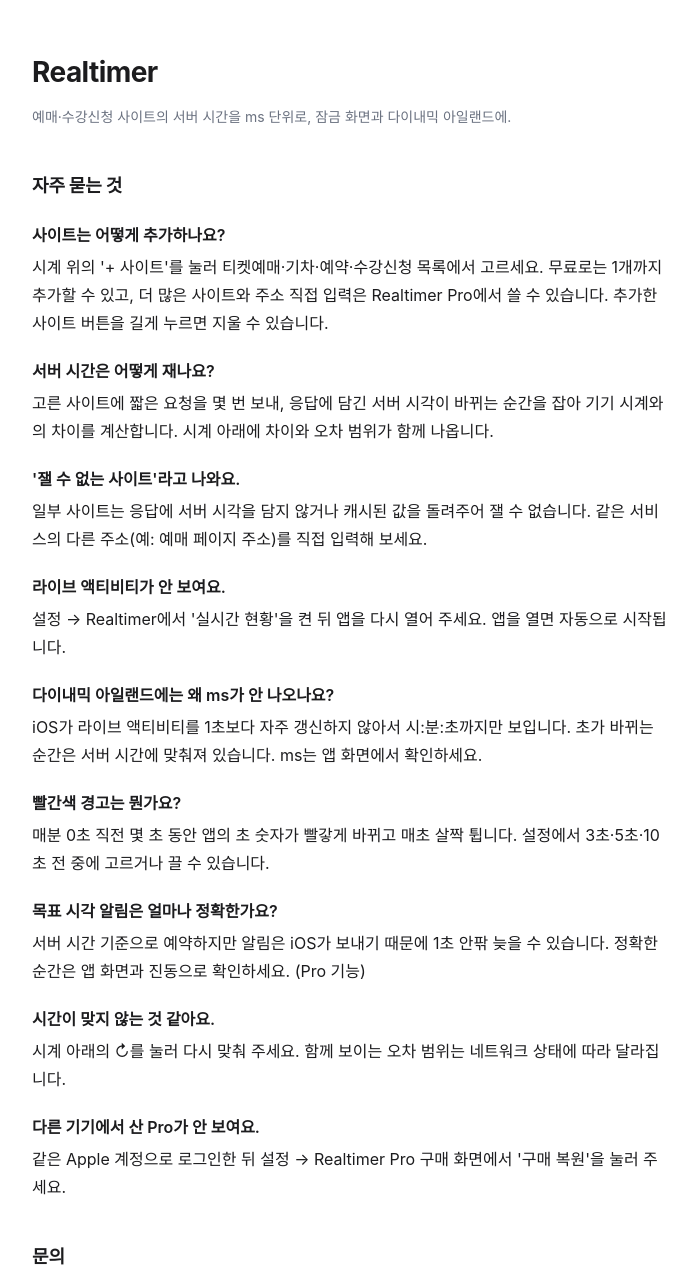
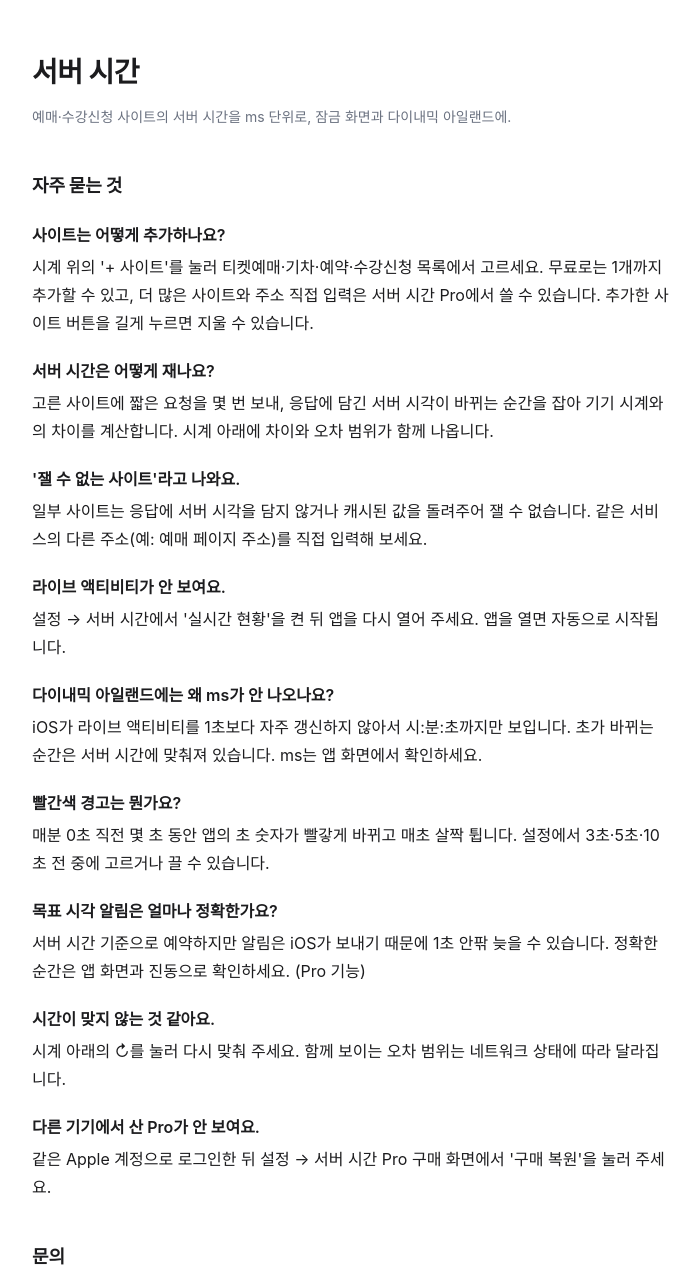
Before and after one commit to jhseo/realtimer-support, a plain HTML site: page index.html in a window 1280 px wide. Shown: the top 1286 px of the page, without its empty margins (288-988 px from the left). Drawn offline with Linux system fonts and the light colour scheme.

Commit message:
앱 이름을 '서버 시간'으로 표기

```diff
--- a/index.html
+++ b/index.html
@@ -3,7 +3,7 @@
 <head>
 <meta charset="utf-8">
 <meta name="viewport" content="width=device-width, initial-scale=1">
-<title>Realtimer 지원</title>
+<title>서버 시간 지원</title>
 <style>
   :root { color-scheme: light dark; --fg:#1c1c1e; --bg:#fff; --muted:#6b7280; --line:#e5e7eb; --accent:#02a84b; }
   @media (prefers-color-scheme: dark) { :root { --fg:#f2f2f7; --bg:#111113; --muted:#9ca3af; --line:#2c2c2e; --accent:#3ddc84; } }
@@ -22,13 +22,13 @@
 </head>
 <body>
 <main>
-  <h1>Realtimer</h1>
+  <h1>서버 시간</h1>
   <p class="meta">예매·수강신청 사이트의 서버 시간을 ms 단위로, 잠금 화면과 다이내믹 아일랜드에.</p>
 
   <h2>자주 묻는 것</h2>
   <dl>
     <dt>사이트는 어떻게 추가하나요?</dt>
-    <dd>시계 위의 '+ 사이트'를 눌러 티켓예매·기차·예약·수강신청 목록에서 고르세요. 무료로는 1개까지 추가할 수 있고, 더 많은 사이트와 주소 직접 입력은 Realtimer Pro에서 쓸 수 있습니다. 추가한 사이트 버튼을 길게 누르면 지울 수 있습니다.</dd>
+    <dd>시계 위의 '+ 사이트'를 눌러 티켓예매·기차·예약·수강신청 목록에서 고르세요. 무료로는 1개까지 추가할 수 있고, 더 많은 사이트와 주소 직접 입력은 서버 시간 Pro에서 쓸 수 있습니다. 추가한 사이트 버튼을 길게 누르면 지울 수 있습니다.</dd>
 
     <dt>서버 시간은 어떻게 재나요?</dt>
     <dd>고른 사이트에 짧은 요청을 몇 번 보내, 응답에 담긴 서버 시각이 바뀌는 순간을 잡아 기기 시계와의 차이를 계산합니다. 시계 아래에 차이와 오차 범위가 함께 나옵니다.</dd>
@@ -37,7 +37,7 @@
     <dd>일부 사이트는 응답에 서버 시각을 담지 않거나 캐시된 값을 돌려주어 잴 수 없습니다. 같은 서비스의 다른 주소(예: 예매 페이지 주소)를 직접 입력해 보세요.</dd>
 
     <dt>라이브 액티비티가 안 보여요.</dt>
-    <dd>설정 → Realtimer에서 '실시간 현황'을 켠 뒤 앱을 다시 열어 주세요. 앱을 열면 자동으로 시작됩니다.</dd>
+    <dd>설정 → 서버 시간에서 '실시간 현황'을 켠 뒤 앱을 다시 열어 주세요. 앱을 열면 자동으로 시작됩니다.</dd>
 
     <dt>다이내믹 아일랜드에는 왜 ms가 안 나오나요?</dt>
     <dd>iOS가 라이브 액티비티를 1초보다 자주 갱신하지 않아서 시:분:초까지만 보입니다. 초가 바뀌는 순간은 서버 시간에 맞춰져 있습니다. ms는 앱 화면에서 확인하세요.</dd>
@@ -52,14 +52,14 @@
     <dd>시계 아래의 ↻를 눌러 다시 맞춰 주세요. 함께 보이는 오차 범위는 네트워크 상태에 따라 달라집니다.</dd>
 
     <dt>다른 기기에서 산 Pro가 안 보여요.</dt>
-    <dd>같은 Apple 계정으로 로그인한 뒤 설정 → Realtimer Pro 구매 화면에서 '구매 복원'을 눌러 주세요.</dd>
+    <dd>같은 Apple 계정으로 로그인한 뒤 설정 → 서버 시간 Pro 구매 화면에서 '구매 복원'을 눌러 주세요.</dd>
   </dl>
 
   <h2>문의</h2>
   <p>버그나 바랐으면 하는 기능이 있으면 메일로 알려 주세요. <a href="mailto:jhseo.dev@gmail.com">jhseo.dev@gmail.com</a></p>
 
   <footer>
-    <a href="privacy.html">개인정보 처리방침</a> · Realtimer는 목록에 있는 사이트·학교와 제휴 관계가 없습니다.
+    <a href="privacy.html">개인정보 처리방침</a> · 서버 시간 앱은 목록에 있는 사이트·학교와 제휴 관계가 없습니다.
   </footer>
 </main>
 </body>
```
Also changed, not shown: privacy.html (+4 -4 lines), 1 other file.
